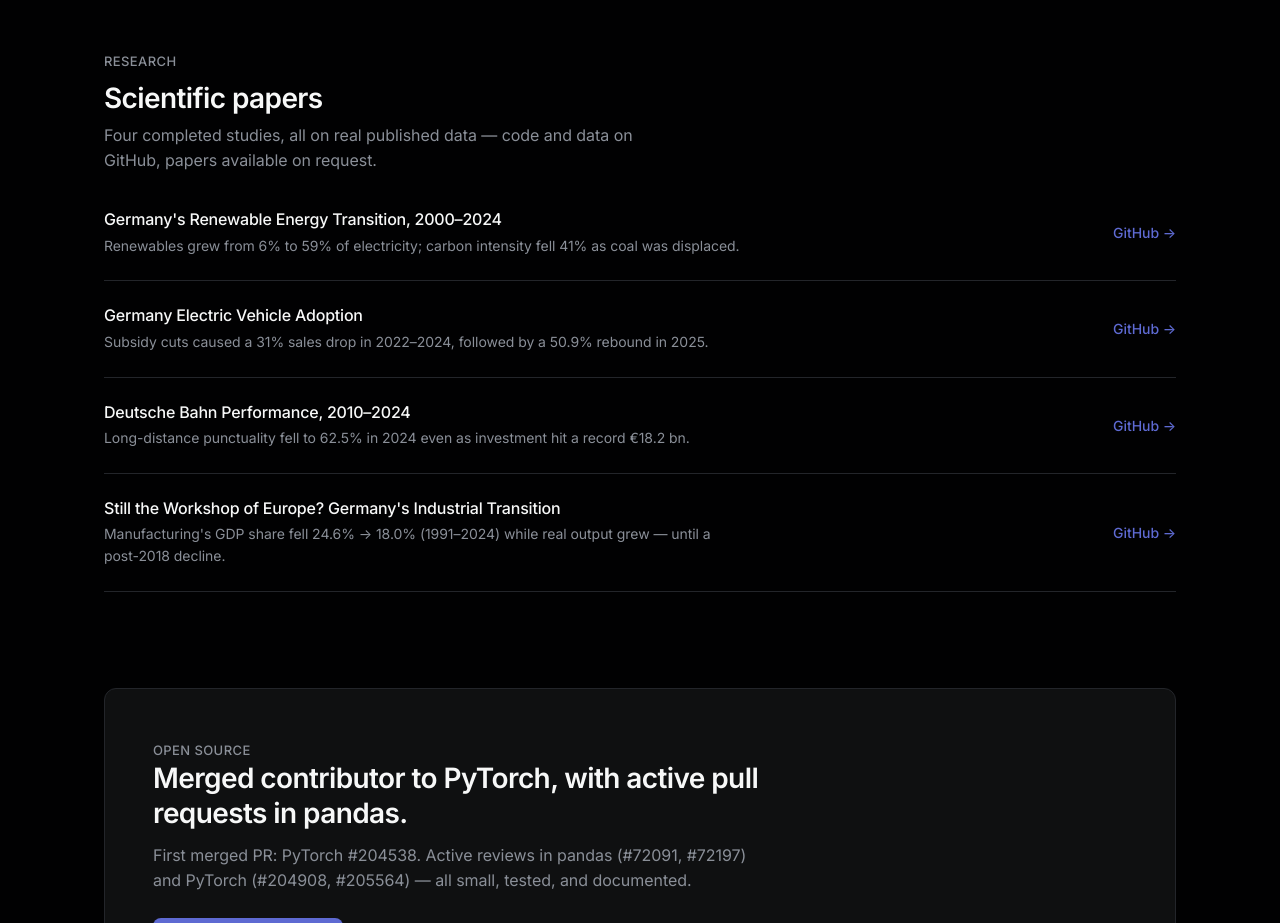
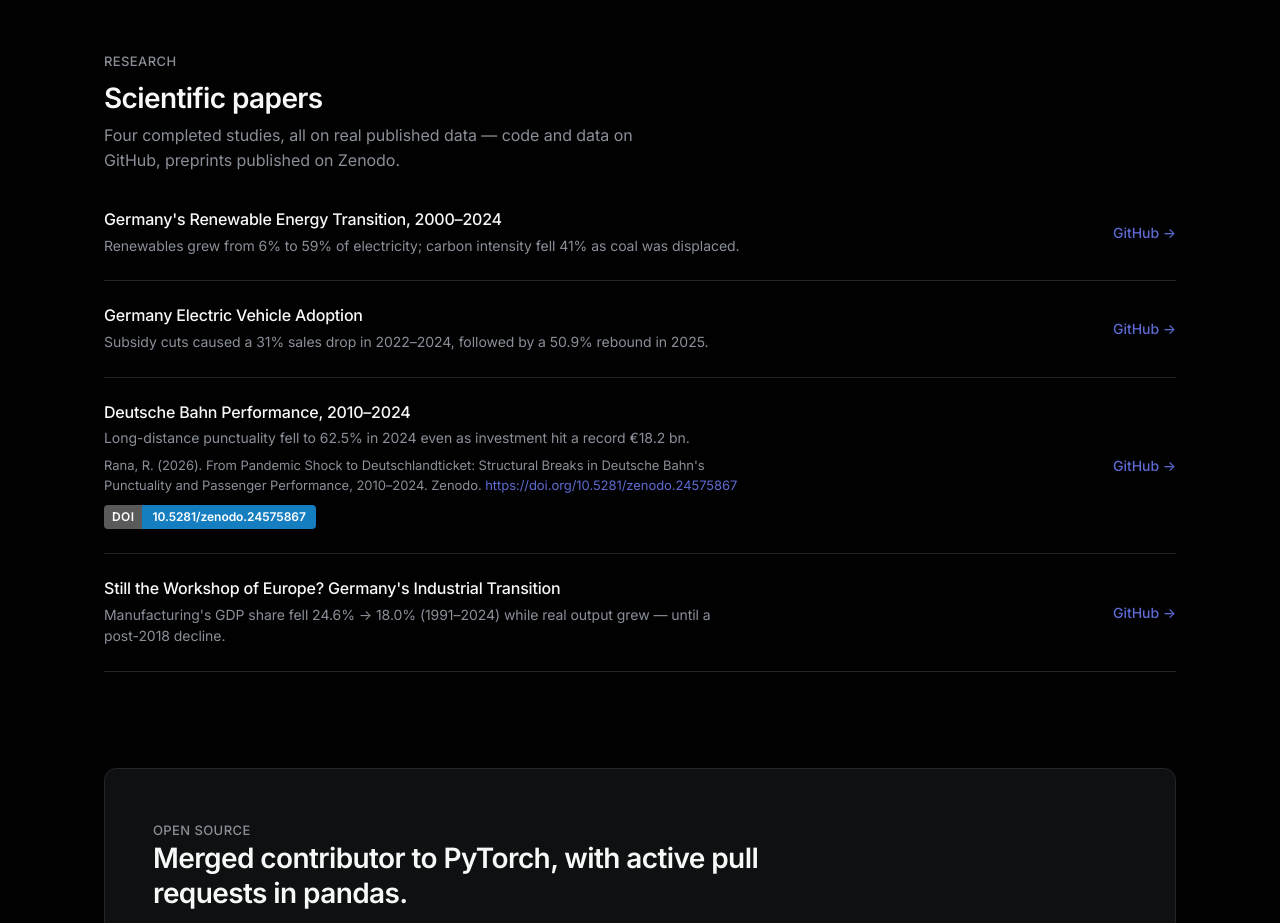
Before and after one commit to rashedrana/rashedrana.github.io, a plain HTML site: page index.html in a window 1280 px wide. Shown: the part 2900-3823 px from the top of the page. Drawn offline with Linux system fonts and the light colour scheme.

Commit message:
Add Zenodo citation and DOI badge for Deutsche Bahn paper

```diff
--- a/index.html
+++ b/index.html
@@ -125,6 +125,12 @@ a.dash-card:hover{border-color:var(--hairline-strong);background:var(--surface-2
 .paper-row h3{font-size:16px;font-weight:500;letter-spacing:-0.2px;line-height:1.35}
 .paper-row p{font-size:14px;color:var(--ink-subtle);line-height:1.55;margin-top:4px;max-width:640px}
 .paper-row .plink{font-size:14px;font-weight:500;color:var(--primary);white-space:nowrap}
+.paper-row .cite{font-size:13px;color:var(--ink-subtle);line-height:1.55;margin-top:6px;max-width:640px}
+.paper-row .cite a{color:var(--primary);word-break:break-all}
+.doi-badge{display:inline-flex;margin-top:10px;border-radius:4px;overflow:hidden;font-size:12px;font-weight:600;line-height:1;text-decoration:none;box-shadow:inset 0 0 0 1px rgba(0,0,0,0.08)}
+.doi-badge .doi-k{background:#5a5a5a;color:#fff;padding:6px 8px;letter-spacing:0.4px}
+.doi-badge .doi-v{background:#147ec1;color:#fff;padding:6px 10px}
+.doi-badge:hover .doi-v{background:#0f6aa6}
 .paper-row .plink:hover{color:var(--primary-hover)}
 /* ---------- CTA banner ---------- */
 .cta-banner{background:var(--surface-1);border:1px solid var(--hairline);border-radius:12px;padding:48px;margin-top:96px;text-align:left}
@@ -355,7 +361,7 @@ footer{margin-top:96px;border-top:1px solid var(--hairline);padding:56px 0 48px}
   <section id="papers"><div class="wrap">
     <span class="eyebrow">Research</span>
     <h2 class="sec-title">Scientific papers</h2>
-    <p class="sec-sub">Four completed studies, all on real published data — code and data on GitHub, papers available on request.</p>
+    <p class="sec-sub">Four completed studies, all on real published data — code and data on GitHub, preprints published on Zenodo.</p>
     <div class="reveal">
       <div class="paper-row">
         <div><h3>Germany's Renewable Energy Transition, 2000–2024</h3><p>Renewables grew from 6% to 59% of electricity; carbon intensity fell 41% as coal was displaced.</p></div>
@@ -366,7 +372,7 @@ footer{margin-top:96px;border-top:1px solid var(--hairline);padding:56px 0 48px}
         <a class="plink" href="https://github.com/rashedrana/germany-electric-vehicle-adoption" target="_blank" rel="noopener">GitHub →</a>
       </div>
       <div class="paper-row">
-        <div><h3>Deutsche Bahn Performance, 2010–2024</h3><p>Long-distance punctuality fell to 62.5% in 2024 even as investment hit a record €18.2 bn.</p></div>
+        <div><h3>Deutsche Bahn Performance, 2010–2024</h3><p>Long-distance punctuality fell to 62.5% in 2024 even as investment hit a record €18.2 bn.</p><p class="cite">Rana, R. (2026). From Pandemic Shock to Deutschlandticket: Structural Breaks in Deutsche Bahn's Punctuality and Passenger Performance, 2010–2024. Zenodo. <a href="https://doi.org/10.5281/zenodo.24575867" target="_blank" rel="noopener">https://doi.org/10.5281/zenodo.24575867</a></p><a class="doi-badge" href="https://doi.org/10.5281/zenodo.24575867" target="_blank" rel="noopener" aria-label="DOI for this paper"><span class="doi-k">DOI</span><span class="doi-v">10.5281/zenodo.24575867</span></a></div>
         <a class="plink" href="https://github.com/rashedrana/deutsche-bahn-performance-analysis" target="_blank" rel="noopener">GitHub →</a>
       </div>
       <div class="paper-row">
```
